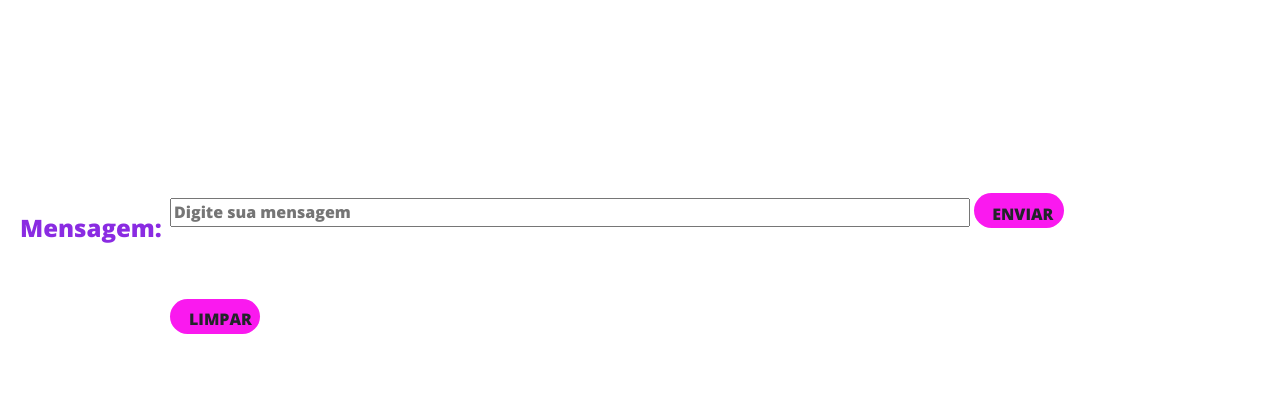
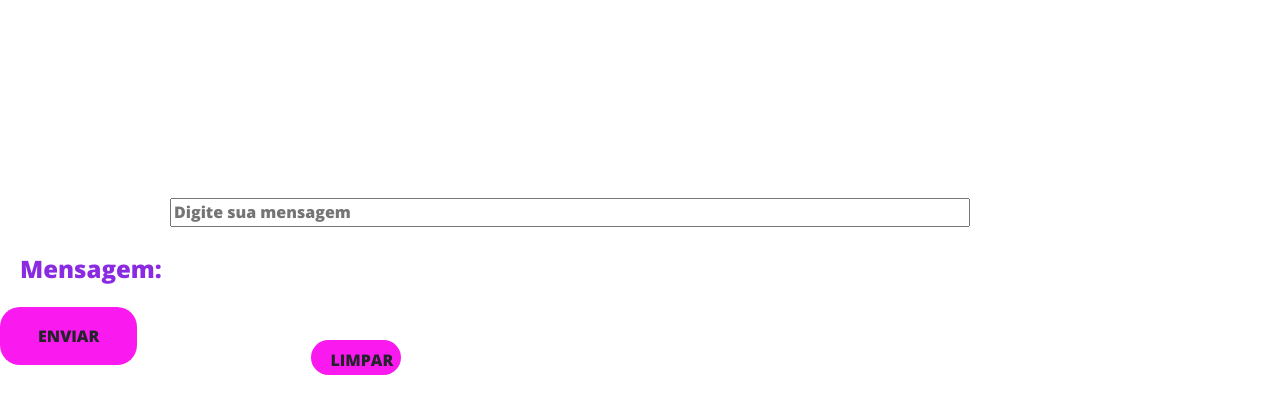
Before and after one commit to opapro/sistema, a Django app: page /chatbot/ in a window 1280 px wide. Shown: the part 334-748 px from the top of the page. Run offline with Django 4.2, Linux system fonts and the light colour scheme.

Commit message:
chatbot.html

```diff
--- a/users/templates/users/chatbot.html
+++ b/users/templates/users/chatbot.html
@@ -43,8 +43,8 @@
  <h1 style="color: blueviolet; margin: 30px 500px;">Açaí AI [ChatBot]</h1>
  <div id="chatbox" style="color: rgb(100, 4, 100); margin: 60px; max-height: 400px; overflow-y: auto; background-color: aliceblue; font: 1.2em sans-serif;"></div>
  <input type="text" id="message" placeholder="Digite sua mensagem" style="width: 800px; margin: 80px 170px;">
- <div class="form-group" id="signup-button" style="margin: -10px -170px; height: 35px; width: 90px;">
-     <a class="btn" onclick="sendMessage()" style="margin-top: -16px; margin: -20px;">Enviar</a>
+ <div class="form-group" id="signup-button">
+     <a class="btn" onclick="sendMessage()">Enviar</a>
  </div>
  <div class="form-group" id="signup-button" style="margin: -10px 170px; height: 35px; width: 90px;">
      <a class="btn" href="{% url 'chatbot' %}" style="margin-top: -16px; margin: -19px;">Limpar</a>
```
